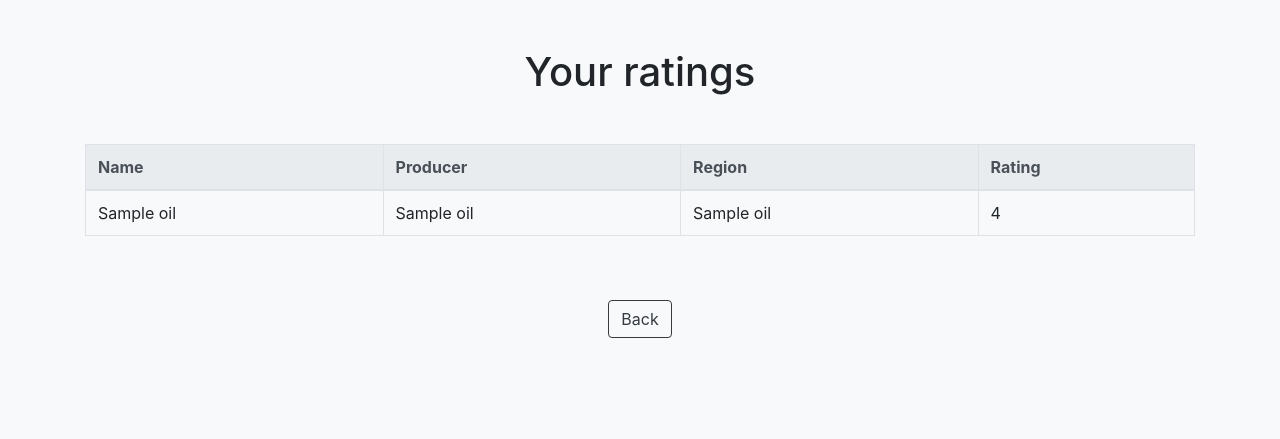
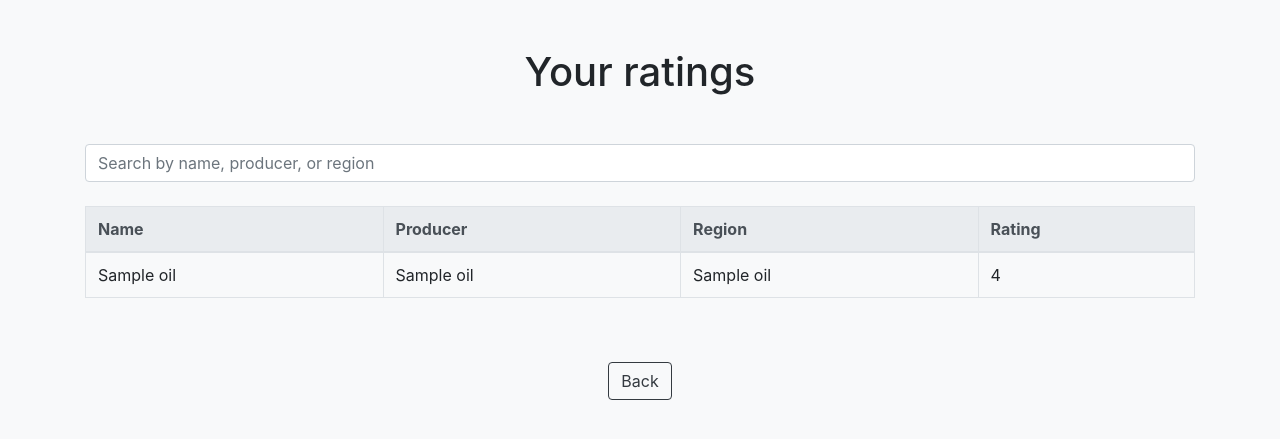
Before and after one commit to cianci0/rate-your-oil, a Flask app: template templates/your-oils.html in a window 1280 px wide. Shown: the top 439 px of the page. Run offline with Flask 3, Linux system fonts and the light colour scheme; the template is opened without the code that fills it: most values are stand-ins (such as "Sample title", 1, 10 or a date in 2020); parts of the project's set-up code (start-up, migrations or seed data) failed here and were passed over; some libraries are stand-ins or nearby versions.

Commit message:
Update your-oils.html

```diff
--- a/templates/your-oils.html
+++ b/templates/your-oils.html
@@ -2,13 +2,17 @@
     <link rel="stylesheet" href="https://stackpath.bootstrapcdn.com/bootstrap/4.5.0/css/bootstrap.min.css">
 </head>
 <body class="bg-light">
-
     <div class="container my-5">
         <h1 class="text-center mb-5">Your ratings</h1>
 
         {% if oils %}
+
+        <div class="mb-4">
+            <input type="text" id="searchInput" onkeyup="searchOils()" class="form-control" placeholder="Search by name, producer, or region">
+        </div>
+
         <div class="table-responsive">
-            <table class="table table-bordered">
+            <table class="table table-bordered" id="oilsTable">
                 <thead class="thead-light">
                     <tr>
                         <th>Name</th>
@@ -38,4 +42,22 @@
     <div class="text-center mb-4">
         <a href="/dashboard" class="btn btn-outline-dark">Back</a>
     </div>
+    <script>
+        function searchOils() {
+            let input = document.getElementById("searchInput").value.toLowerCase();
+            let rows = document.querySelectorAll("#oilsTable tbody tr");
+
+            rows.forEach(function(row) {
+                let oilName = row.cells[0].textContent.toLowerCase();
+                let producer = row.cells[1].textContent.toLowerCase();
+                let region = row.cells[2].textContent.toLowerCase();
+
+                if (oilName.includes(input) || producer.includes(input) || region.includes(input)) {
+                    row.style.display = "";
+                } else {
+                    row.style.display = "none";
+                }
+            });
+        }
+    </script>
 </body>
```
